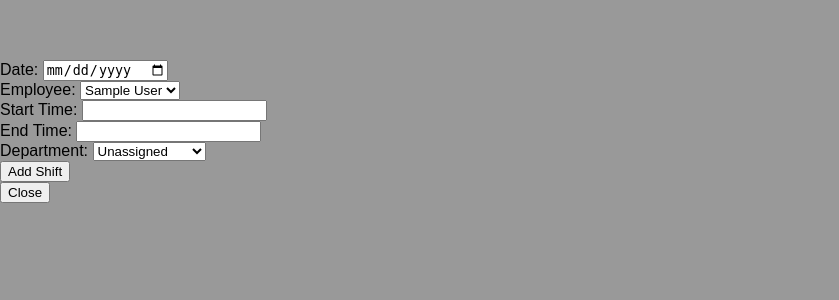
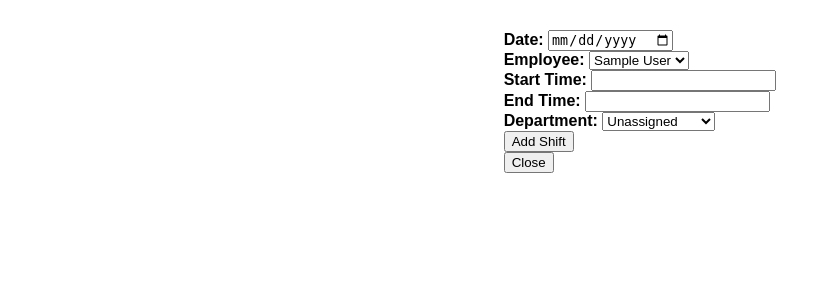
Before and after one commit to keeeeeyu/schedule, a Django app: page /schedule/create_shift/ in a window 1280 px wide. Shown: the top 300 px of the page, without its empty margins (0-839 px from the left). Run offline with Django 4.2, Linux system fonts and the light colour scheme; the visitor is signed in with stand-in values (Sample User, id 1); data comes from the database, SQL or seed files in the repository.

Commit message:
styled add shift window

```diff
--- a/schedule_app/static/css/style.css
+++ b/schedule_app/static/css/style.css
@@ -207,17 +207,14 @@ td {
 }
 
 .modal {
-    display: block;
-    position: fixed;
-    z-index: 1;
-    left: 0;
-    top: 0;
-    width: 100%;
-    height: 100%;
-    overflow: auto;
-    background-color: rgb(0, 0, 0);
-    background-color: rgba(0, 0, 0, 0.4);
-    padding-top: 60px;
+    margin: auto;
+    padding: 30px;
+    display: flex;
+    justify-content: center;
+}
+
+#addShiftLabel {
+    font-weight: bold;
 }
 
 .modal-content {
--- a/schedule_app/templates/schedule/add_shift.html
+++ b/schedule_app/templates/schedule/add_shift.html
@@ -20,31 +20,27 @@
             <div class="modal_content">
                 <form action="{% url 'add_shift' %}" enctype="multipart/form-data" method="POST">
                     {% csrf_token %}
-    <label>Date:</label>
+                    <label id="addShiftLabel">Date:</label>
                     <input type="date" name="date"/>
                     <br>
-    <label>Employee:</label>
+                    <label id="addShiftLabel">Employee:</label>
                     <select name="user">
-
                         {% for employee in all_employees %}
                             <option value="{{employee.id}}">{{employee.first_name}} {{employee.last_name}}</option>
                         {% endfor %}
-
                     </select>
                     <br>
-    <label>Start Time:</label>
-    <input type="text" name="start_time"/>
+                    <label id="addShiftLabel">Start Time:</label>
+                    <input type="text" name="start_time" />
                     <br>
-    <label>End Time:</label>
-    <input type="text" name="end_time"/>
+                    <label id="addShiftLabel">End Time:</label>
+                    <input type="text" name="end_time" />
                     <br>
-    <label>Department:</label>
+                    <label id="addShiftLabel">Department:</label>
                     <select name="department">
-
                         {% for department in departments %}
                             <option value="{{department.0}}">{{department.1}}</option>
                         {% endfor %}
-
                     </select>
                     <br>
                     <input type="submit" class="" value="Add Shift">
--- a/schedule_app/views.py
+++ b/schedule_app/views.py
@@ -297,15 +297,17 @@ def pick_date_range(request, employee_id):
 def create_shift(request):
     all_employees = User.objects.all().values()
     departments = DEPARTMENTS
+
     context = {
         'all_employees': all_employees,
-        'departments': departments
+        'departments': departments,
     }
     return render(request, 'schedule/add_shift.html', context)
 
 
 @ login_required
 def add_shift(request):
+
     shift = User_schedule.objects.create(
         date=request.POST.get('date'),
         user_id=request.POST.get('user'),
@@ -313,9 +315,8 @@ def add_shift(request):
         end_time=request.POST.get('end_time'),
         department=request.POST.get('department')
     )
-    print(shift)
     shift.save()
-    return redirect('/home/')
+    return render(request, 'schedule/add_shift.html')
 
 
 @ login_required
```
Also changed, not shown: schedule_app/templates/schedule.html (+11 -10 lines). Lines whose indentation alone changed are shown as unchanged.
